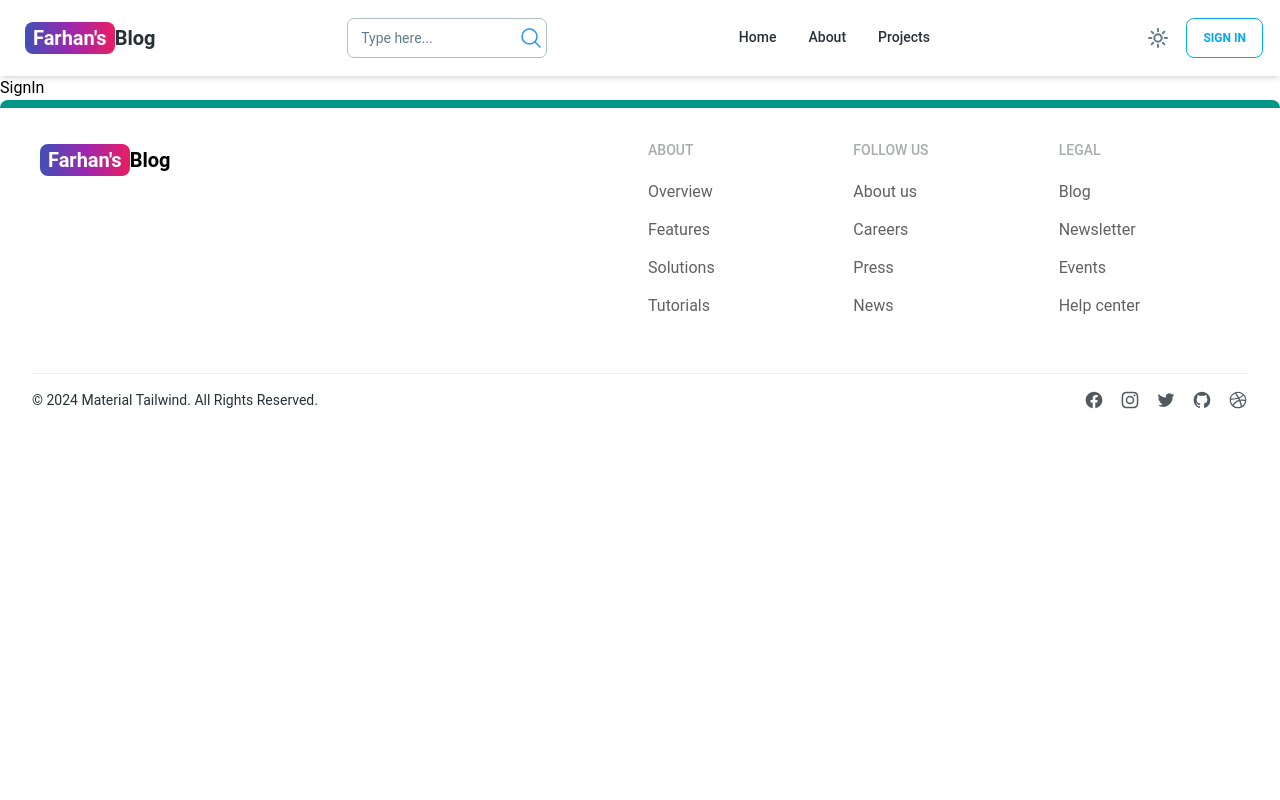
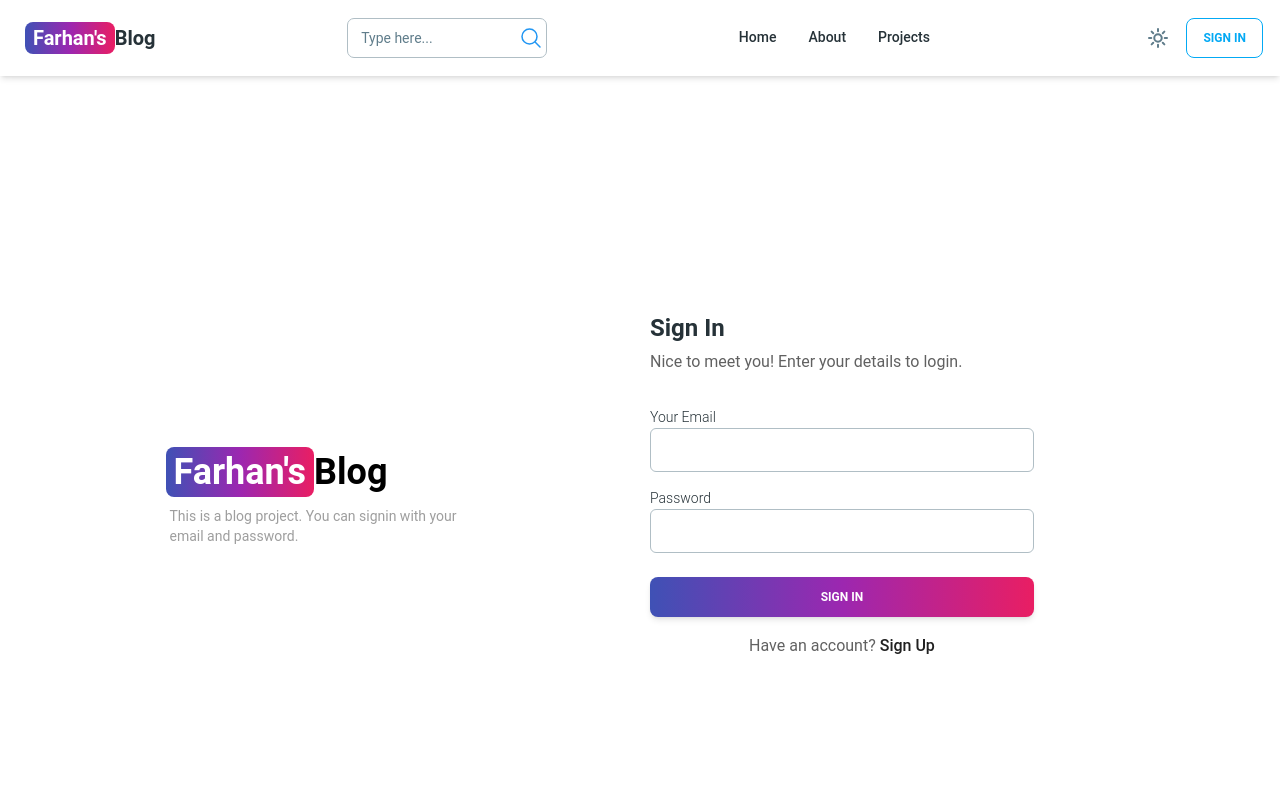
Before and after one commit to farhan0184/mern-blog, a React (Vite) app in the folder client/: page /sign-in in a window 1280 px wide. Shown: the top 800 px of the page. Built offline with nearby package versions, Linux system fonts and the light colour scheme.

Commit message:
create sign-in page

```diff
--- /dev/null
+++ b/client/src/components/LoafingBtnSvg.jsx
@@ -0,0 +1,19 @@
+import React from 'react'
+
+export default function LoafingBtnSvg() {
+    return (
+        <div className="flex gap-2 justify-center h-min w-full  place-items-center overflow-x-scroll rounded-lg  lg:overflow-visible">
+            <svg className="text-gray-300 animate-spin" viewBox="0 0 64 64" fill="none" xmlns="http://www.w3.org/2000/svg"
+                width="24" height="24">
+                <path
+                    d="M32 3C35.8083 3 39.5794 3.75011 43.0978 5.20749C46.6163 6.66488 49.8132 8.80101 52.5061 11.4939C55.199 14.1868 57.3351 17.3837 58.7925 20.9022C60.2499 24.4206 61 28.1917 61 32C61 35.8083 60.2499 39.5794 58.7925 43.0978C57.3351 46.6163 55.199 49.8132 52.5061 52.5061C49.8132 55.199 46.6163 57.3351 43.0978 58.7925C39.5794 60.2499 35.8083 61 32 61C28.1917 61 24.4206 60.2499 20.9022 58.7925C17.3837 57.3351 14.1868 55.199 11.4939 52.5061C8.801 49.8132 6.66487 46.6163 5.20749 43.0978C3.7501 39.5794 3 35.8083 3 32C3 28.1917 3.75011 24.4206 5.2075 20.9022C6.66489 17.3837 8.80101 14.1868 11.4939 11.4939C14.1868 8.80099 17.3838 6.66487 20.9022 5.20749C24.4206 3.7501 28.1917 3 32 3L32 3Z"
+                    stroke="currentColor" strokeWidth="5" strokeLinecap="round" strokeLinejoin="round"></path>
+                <path
+                    d="M32 3C36.5778 3 41.0906 4.08374 45.1692 6.16256C49.2477 8.24138 52.7762 11.2562 55.466 14.9605C58.1558 18.6647 59.9304 22.9531 60.6448 27.4748C61.3591 31.9965 60.9928 36.6232 59.5759 40.9762"
+                    stroke="currentColor" strokeWidth="5" strokeLinecap="round" strokeLinejoin="round" className="text-gray-900">
+                </path>
+            </svg>
+            Loading...
+        </div>
+    )
+}
--- a/client/src/pages/SignIn.jsx
+++ b/client/src/pages/SignIn.jsx
@@ -1,6 +1,95 @@
+import { Alert, Button, Card, Typography } from "@material-tailwind/react";
+import { zodResolver } from '@hookform/resolvers/zod';
+import { useForm } from 'react-hook-form';
+import { signinSchema } from "../utils/schema";
+import CustomInput from "../components/CustomInput";
+import axios from 'axios';
+import { useState } from "react";
+import { useNavigate } from "react-router-dom";
+import LoafingBtnSvg from "../components/LoafingBtnSvg";
+
+
 
 export default function SignIn() {
+  const [formError, setFormError] = useState(null)
+  const [success, setSuccess] = useState(null)
+  const [loading, setLoading] = useState(false)
+  const navigate = useNavigate()
+  const { handleSubmit, register, reset, formState: { errors } } = useForm({
+    defaultValues: {
+      email: '',
+      password: ''
+    },
+    resolver: zodResolver(signinSchema)
+  })
+
+  const onSubmit = async (value) => {
+
+    console.log(value)
+    try {
+      setLoading(true)
+      const res = await axios.post('/api/auth/signin', value)
+      // console.log(res);
+      setSuccess(res?.data?.message)
+      reset()
+      setLoading(false)
+      console.log(res);
+      if (res?.statusText === 'OK') {
+        navigate('/')
+      }
+    } catch (error) {
+      setFormError(error.response.data.message)
+      setLoading(false)
+    }
+
+  }
   return (
-    <div>SignIn</div>
+    <section className="min-h-screen my-5  flex flex-col md:flex-row  gap-5" >
+      {/* left side */}
+      <div className="flex-1  md:flex hidden justify-center items-center">
+        <div className="w-[50%] ">
+          <Typography
+            variant="h6"
+            className="mr-4 cursor-pointer self-center whitespace-nowrap text-4xl font-bold dark:text-white py-1.5 lg:ml-2"
+          >
+            <span className='px-2 py-1 bg-gradient-to-r from-indigo-500 via-purple-500 to-pink-500 rounded-lg text-white'>Farhan&apos;s</span>Blog
+          </Typography>
+          <p className="text-sm mt-2 pl-3 text-gray-500">This is a blog project. You can signin with your email and password.</p>
+        </div>
+      </div>
+      {/* right side */}
+      <div className="flex-1 flex items-center md:justify-start justify-center">
+        <Card color="transparent" shadow={false}>
+          <Typography variant="h4" color="blue-gray">
+            Sign In
+          </Typography>
+          <Typography color="gray" className="mt-1 font-normal">
+            Nice to meet you! Enter your details to login.
+          </Typography>
+          <form onSubmit={handleSubmit(onSubmit)} className="mt-8 mb-2 w-80 max-w-screen-lg sm:w-96">
+            <div className="mb-1 flex flex-col gap-4">
+              <CustomInput type={'email'} register={register} name={'email'} placeholder={'compan@gmail.com'} error={errors.email} label={'Your Email'} />
+              <CustomInput type={'password'} register={register} name={'password'} placeholder={'********'} error={errors.password} label={'Password'} />
+
+
+            </div>
+
+            <Button type="submit" className="mt-6 bg-gradient-to-r from-indigo-500 via-purple-500 to-pink-500" fullWidth>
+              {loading ? <LoafingBtnSvg/> : 'Sign In'}
+            </Button>
+            <Typography color="gray" className="mt-4 text-center font-normal">
+              Have an account?{" "}
+              <a href="/sign-up" className="font-medium text-gray-900">
+                Sign Up
+              </a>
+            </Typography>
+            <div className="mt-3">
+              {formError && <Alert color="red" >{formError}</Alert>}
+              {success && <Alert color="green">{success}</Alert>}
+            </div>
+          </form>
+        </Card>
+      </div>
+    </section>
   )
 }
--- a/client/src/pages/SignUp.jsx
+++ b/client/src/pages/SignUp.jsx
@@ -6,6 +6,7 @@ import CustomInput from "../components/CustomInput";
 import axios from 'axios';
 import { useState } from "react";
 import { useNavigate } from "react-router-dom";
+import LoafingBtnSvg from "../components/LoafingBtnSvg";
 
 
 
@@ -30,23 +31,23 @@ export default function SignUp() {
       setLoading(true)
       const res = await axios.post('/api/auth/signup', value)
       // console.log(res);
-      setSuccess(res.data.message)
+      setSuccess(res?.data?.message)
       reset()
       setLoading(false)
       console.log(res);
-      if(res.statusText === 'OK'){
+      if(res?.statusText === 'OK'){
         navigate('/sign-in')
       }
     } catch (error) {
-      setFormError(error.response.data.message)
+      setFormError(error?.response?.data?.message)
       setLoading(false)
     }
 
   }
   return (
-    <section className="min-h-screen my-5  flex flex-col md:flex-row  gap-5" >
+    <section className="min-h-screen my-5  flex md:flex-row flex-col   gap-5" >
       {/* left side */}
-      <div className="flex-1  flex justify-end items-center">
+      <div className="flex-1  md:flex hidden justify-center items-center">
         <div className="w-[50%] ">
           <Typography
             variant="h6"
@@ -54,11 +55,11 @@ export default function SignUp() {
           >
             <span className='px-2 py-1 bg-gradient-to-r from-indigo-500 via-purple-500 to-pink-500 rounded-lg text-white'>Farhan&apos;s</span>Blog
           </Typography>
-          <p className="text-sm mt-2 pl-3 text-gray-500">This is a demo project. You can sign up with your email and password or with Google.</p>
+          <p className="text-sm mt-2 pl-3 text-gray-500">This is a Blog project. You can sign up with your email and password.</p>
         </div>
       </div>
       {/* right side */}
-      <div className="flex-1 flex items-center">
+      <div className="flex-1 flex items-center md:justify-start justify-center">
         <Card color="transparent" shadow={false}>
           <Typography variant="h4" color="blue-gray">
             Sign Up
@@ -76,19 +77,7 @@ export default function SignUp() {
             </div>
 
             <Button type="submit" className="mt-6 bg-gradient-to-r from-indigo-500 via-purple-500 to-pink-500" fullWidth>
-              {loading ? <div className="flex gap-2 justify-center h-min w-full  place-items-center overflow-x-scroll rounded-lg  lg:overflow-visible">
-                <svg className="text-gray-300 animate-spin" viewBox="0 0 64 64" fill="none" xmlns="http://www.w3.org/2000/svg"
-                  width="24" height="24">
-                  <path
-                    d="M32 3C35.8083 3 39.5794 3.75011 43.0978 5.20749C46.6163 6.66488 49.8132 8.80101 52.5061 11.4939C55.199 14.1868 57.3351 17.3837 58.7925 20.9022C60.2499 24.4206 61 28.1917 61 32C61 35.8083 60.2499 39.5794 58.7925 43.0978C57.3351 46.6163 55.199 49.8132 52.5061 52.5061C49.8132 55.199 46.6163 57.3351 43.0978 58.7925C39.5794 60.2499 35.8083 61 32 61C28.1917 61 24.4206 60.2499 20.9022 58.7925C17.3837 57.3351 14.1868 55.199 11.4939 52.5061C8.801 49.8132 6.66487 46.6163 5.20749 43.0978C3.7501 39.5794 3 35.8083 3 32C3 28.1917 3.75011 24.4206 5.2075 20.9022C6.66489 17.3837 8.80101 14.1868 11.4939 11.4939C14.1868 8.80099 17.3838 6.66487 20.9022 5.20749C24.4206 3.7501 28.1917 3 32 3L32 3Z"
-                    stroke="currentColor" strokeWidth="5" strokeLinecap="round" strokeLinejoin="round"></path>
-                  <path
-                    d="M32 3C36.5778 3 41.0906 4.08374 45.1692 6.16256C49.2477 8.24138 52.7762 11.2562 55.466 14.9605C58.1558 18.6647 59.9304 22.9531 60.6448 27.4748C61.3591 31.9965 60.9928 36.6232 59.5759 40.9762"
-                    stroke="currentColor" strokeWidth="5" strokeLinecap="round" strokeLinejoin="round" className="text-gray-900">
-                  </path>
-                </svg>
-                Loading...
-              </div> : 'sign up'}
+              {loading ? <LoafingBtnSvg/> : 'Sign Up'}
             </Button>
             <Typography color="gray" className="mt-4 text-center font-normal">
               Already have an account?{" "}
--- a/client/src/utils/schema.js
+++ b/client/src/utils/schema.js
@@ -21,3 +21,19 @@ export const signupSchema = z.object({
         }),
 
 })
+export const signinSchema = z.object({
+    // picture: z.any().refine((file) => file, "Please upload file"),
+    email: z
+        .string()
+        .min(1, { message: 'Must have at least 1 character' })
+        .email({
+            message: 'Must be a valid email',
+        }),
+    password: z
+        .string()
+        .min(6, { message: 'Must have at least 6 character' })
+        .regex(passwordValidation, {
+            message: 'Your password is not valid',
+        }),
+
+})
```
Also changed, not shown: 1 other file (tests, documents, lock files or other folders).
